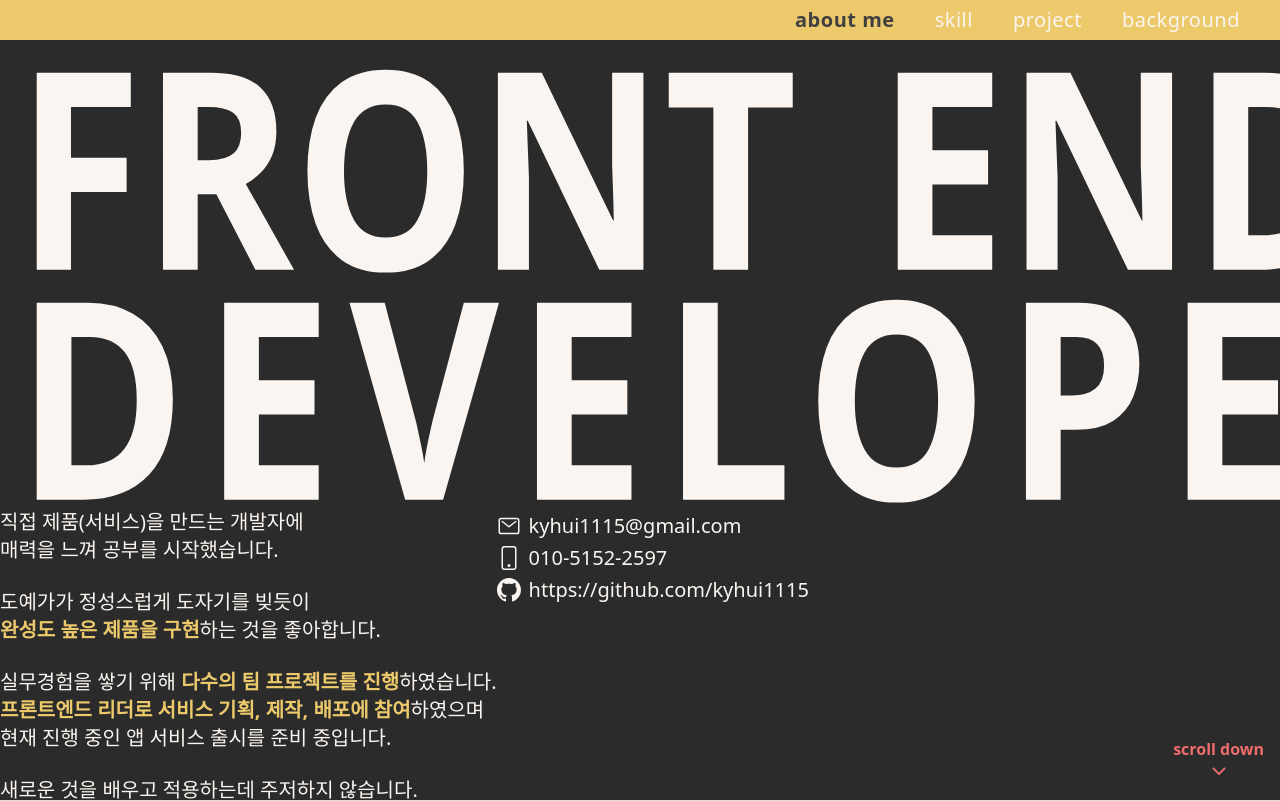
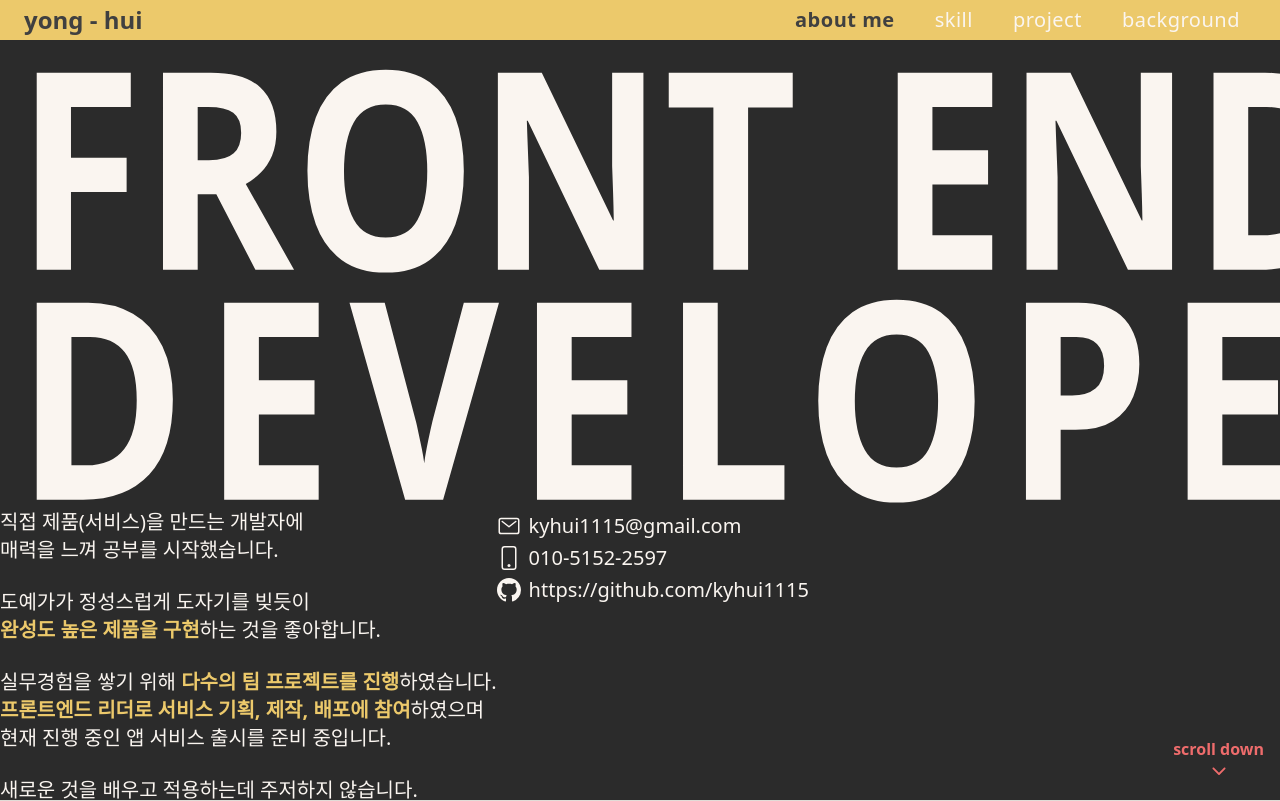
Before and after one commit to kyhui1115/portfolio, a React (Create React App) app: page / in a window 1280 px wide. Shown: the top 801 px of the page. Built offline with nearby package versions, Linux system fonts and the light colour scheme.

Commit message:
design: 페이지 타이틀 추가

```diff
--- a/src/components/nav/Nav.tsx
+++ b/src/components/nav/Nav.tsx
@@ -1,4 +1,5 @@
 import NavBtn from './NavBtn';
+import Title from './Title';
 
 interface propTypes {
   currentPage: number;
@@ -6,7 +7,8 @@ interface propTypes {
 
 export default function Nav({ currentPage }: propTypes) {
   return (
-    <div className="sticky top-0 z-20 w-full h-[5vh] bg-yellow-100 flex justify-end">
+    <div className="sticky top-0 z-20 w-full h-[5vh] bg-yellow-100 flex justify-end items-center">
+      <Title />
       {navList.map((nav, idx) => (
         <NavBtn key={idx} text={nav.text} idx={idx} currentPage={currentPage} />
       ))}
--- /dev/null
+++ b/src/components/nav/Title.tsx
@@ -0,0 +1,7 @@
+export default function Title() {
+  return (
+    <span className="absolute text-2xl font-semibold text-gray-400 left-6">
+      yong - hui
+    </span>
+  );
+}
```
